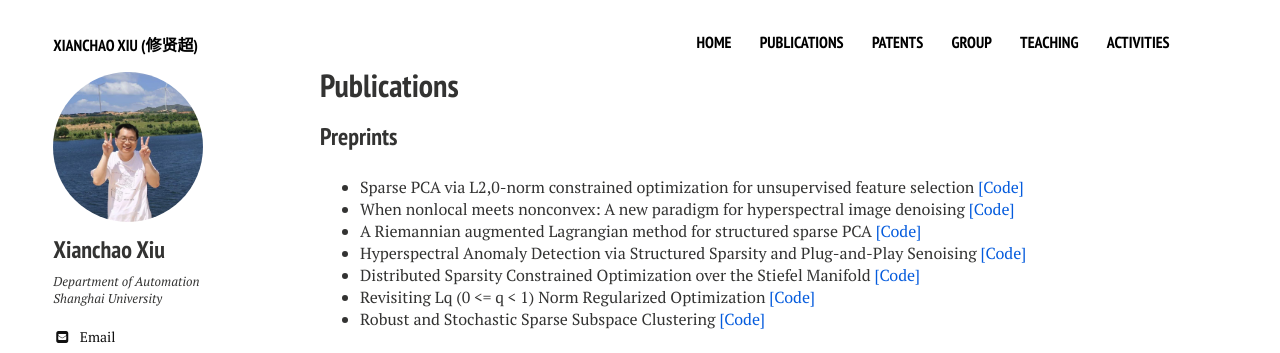
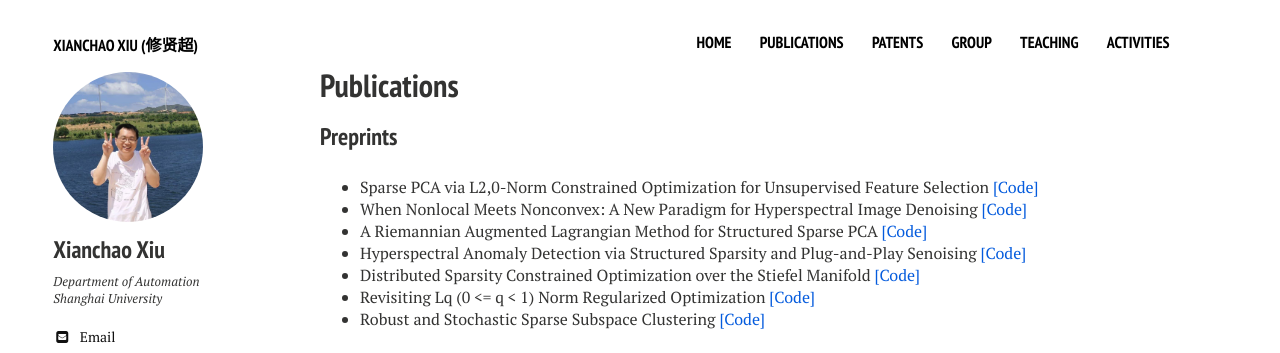
Before and after one commit to xianchaoxiu/xianchaoxiu.github.io, a Jekyll site: the page built from publications/index.md, in a window 1280 px wide. Shown: the top 353 px of the page. Built offline with Jekyll 4.4.1, drawn with Linux system fonts in a browser that asks for light colours; nearby versions of some CDN libraries.

Commit message:
Update index.md

```diff
--- a/publications/index.md
+++ b/publications/index.md
@@ -8,9 +8,9 @@ share: false
 ---
 
 ### Preprints
-* Sparse PCA via L2,0-norm constrained optimization for unsupervised feature selection <a href="https://github.com/yan921" class="textlink" target="_blank">[Code]</a> <br>
-* When nonlocal meets nonconvex: A new paradigm for hyperspectral image denoising <a href="https://github.com/EdSun0" class="textlink" target="_blank">[Code]</a> <br>
-* A Riemannian augmented Lagrangian method for structured sparse PCA <a href="https://github.com/ChenyiHuang23/ROFS" class="textlink" target="_blank">[Code]</a> <br>
+* Sparse PCA via L2,0-Norm Constrained Optimization for Unsupervised Feature Selection <a href="https://github.com/yan921" class="textlink" target="_blank">[Code]</a> <br>
+* When Nonlocal Meets Nonconvex: A New Paradigm for Hyperspectral Image Denoising <a href="https://github.com/EdSun0" class="textlink" target="_blank">[Code]</a> <br>
+* A Riemannian Augmented Lagrangian Method for Structured Sparse PCA <a href="https://github.com/ChenyiHuang23/ROFS" class="textlink" target="_blank">[Code]</a> <br>
 * Hyperspectral Anomaly Detection via Structured Sparsity and Plug-and-Play Senoising <a href="https://github.com/jjs-jjs" class="textlink" target="_blank">[Code]</a> <br>
 * Distributed Sparsity Constrained Optimization over the Stiefel Manifold <a href="https://github.com/wtqu" class="textlink" target="_blank">[Code]</a> <br>
 * Revisiting Lq (0 <= q < 1) Norm Regularized Optimization <a href="https://github.com/ShenglongZhou/PSNP" class="textlink" target="_blank">[Code]</a> <br>
```
